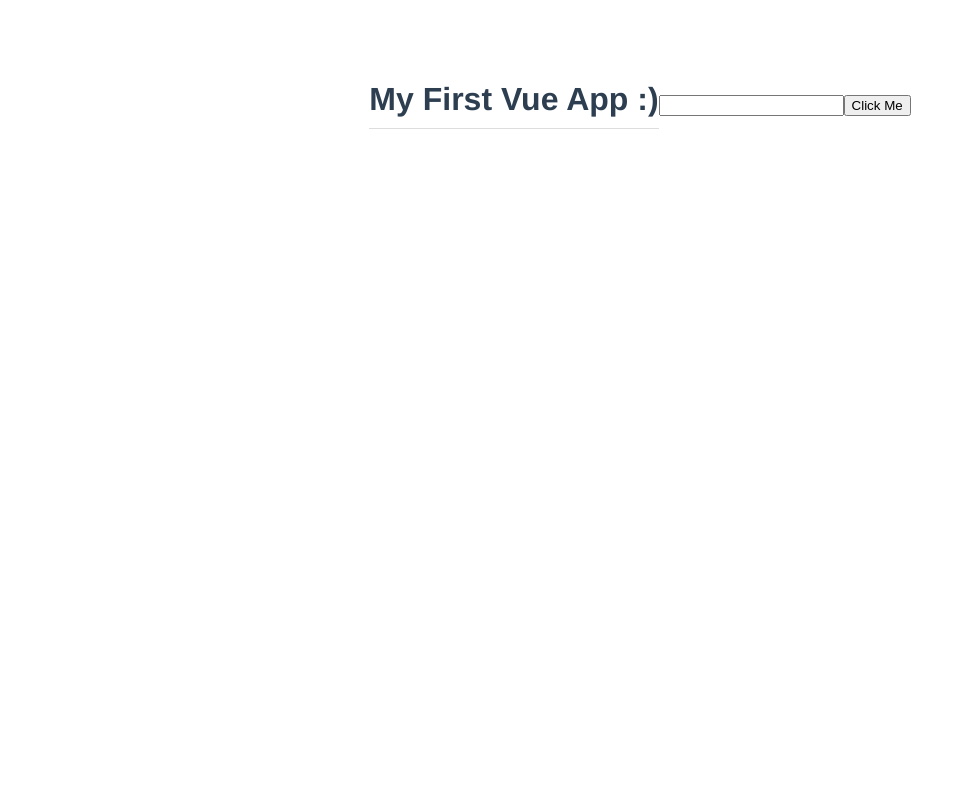
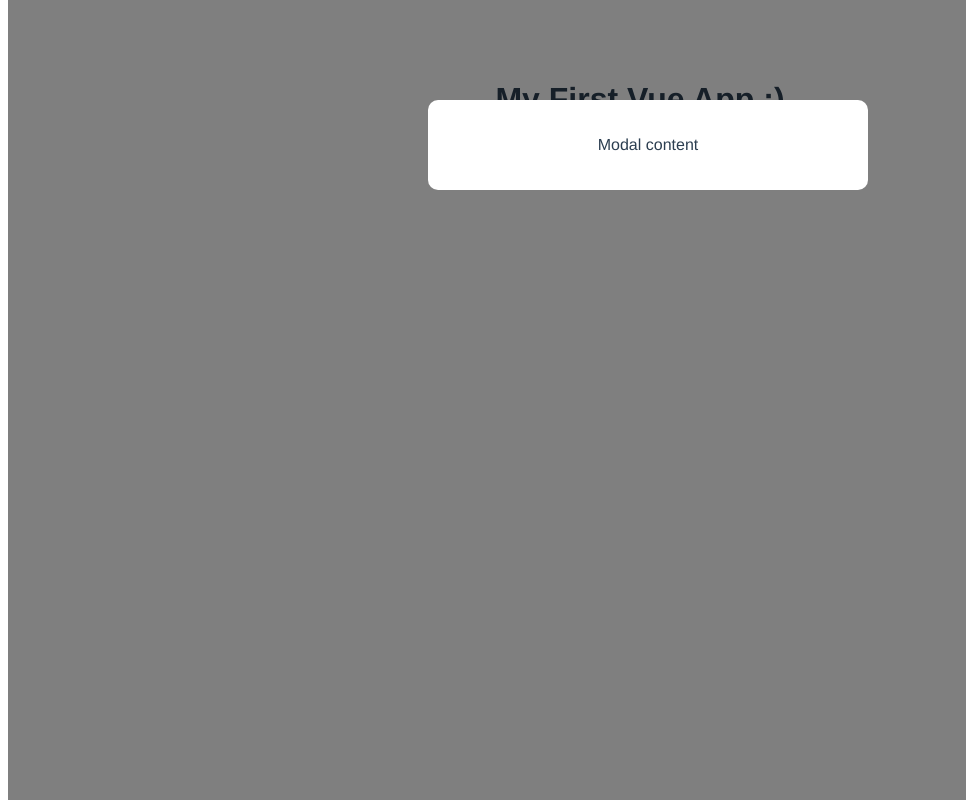
Before and after one commit to MirajHoque/vuecli3, a Vue app: page / in a window 1280 px wide. Shown: the whole page, without its empty margins (0-966 px from the left). Built offline with nearby package versions, Linux system fonts and the light colour scheme.

Commit message:
multiple vue component

```diff
--- a/src/App.vue
+++ b/src/App.vue
@@ -1,19 +1,15 @@
 <template>
   <h1>{{ title }}</h1>
-  <input type="text" ref="name">
-  <button @click="handleClick">Click Me</button>
+  <Modal />
 </template>
 
 <script>
-
-
+import Modal from './components/Modal.vue'
 export default {
   name: 'App', //this is optional
-  /*
   components: {
-    HelloWorld
-  }
-  */
+    Modal
+  },
  data(){
    return{
      title: 'My First Vue App :)'
--- /dev/null
+++ b/src/components/Modal.vue
@@ -0,0 +1,24 @@
+<template>
+  <div class="backdrop">
+    <div class="modal">
+      <p>Modal content</p>
+    </div>
+  </div>
+</template>
+
+<style>
+.modal{
+  width: 400px;
+  padding: 20px;
+  margin: 100px auto;
+  background: white;
+  border-radius: 10px;
+}
+.backdrop{
+  top: 0;
+  position: fixed;
+  background: rgba(0, 0, 0, 0.5);
+  width: 100%;
+  height: 100%;
+}
+</style>
```
